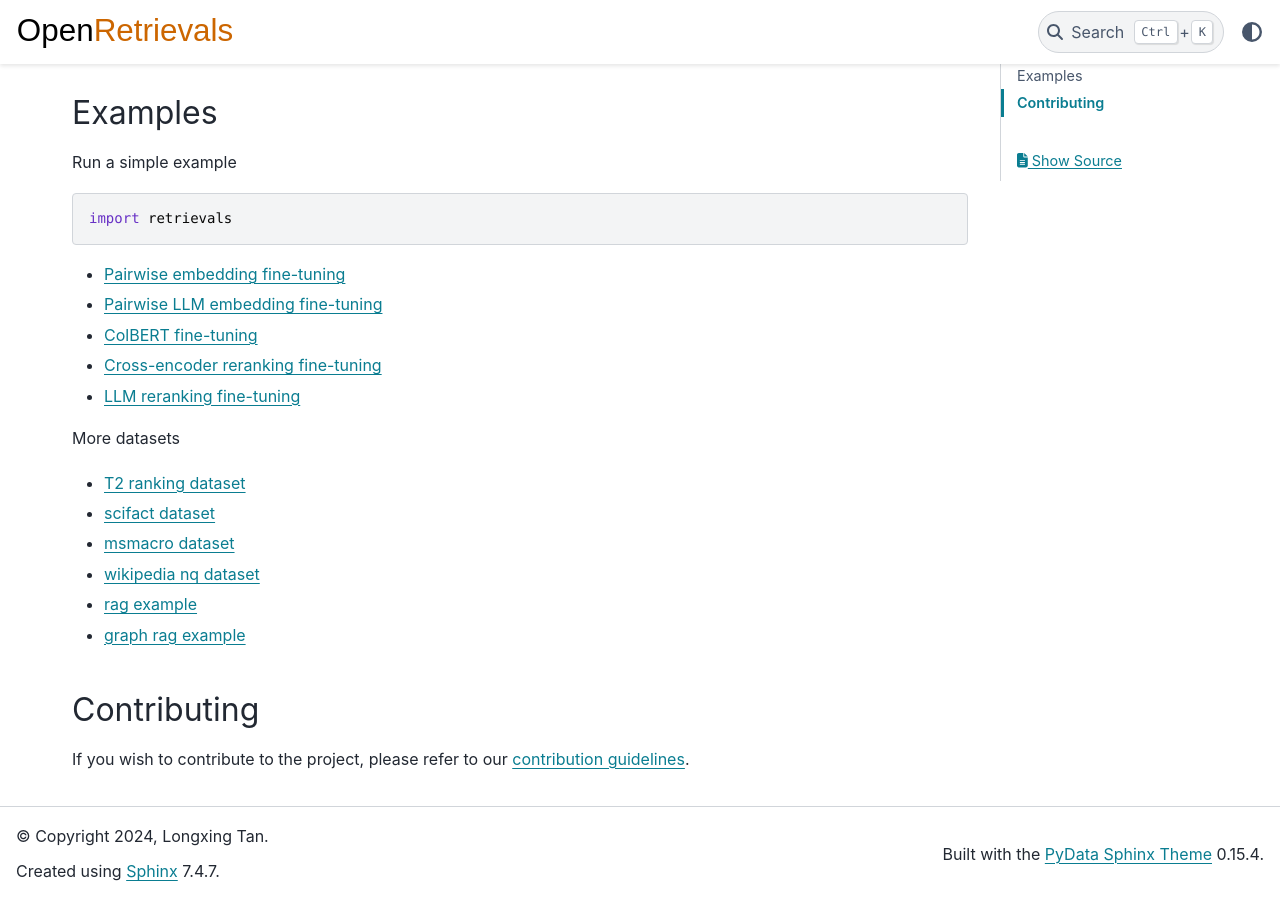
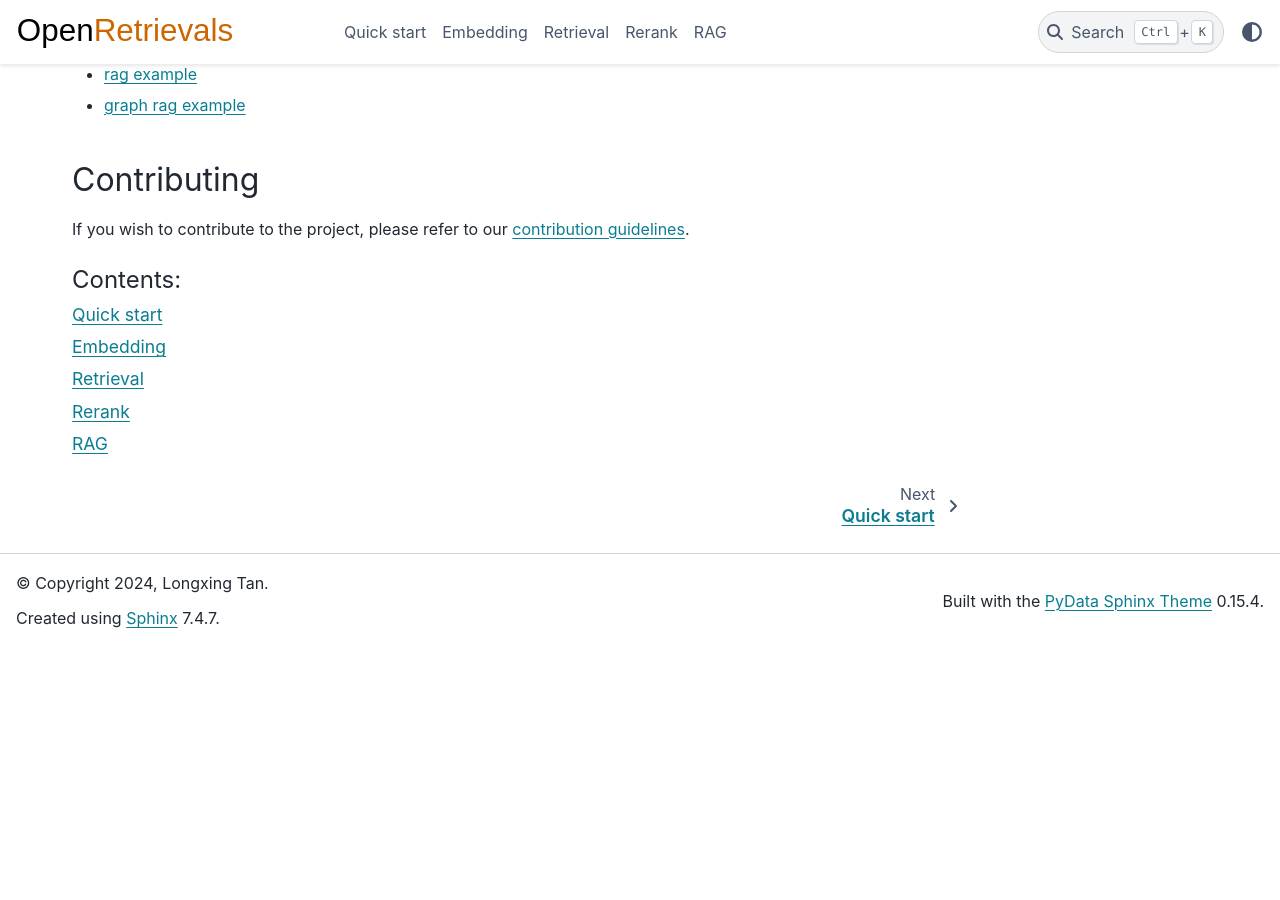
Before and after one commit to LongxingTan/open-retrievals, a Sphinx documentation site: the page built from docs/source/index.rst, in a window 1280 px wide and 900 px high, scrolled down 1212 px. Built offline with Sphinx 7.4.7 and the PyData theme 0.15.4, drawn with Linux system fonts in a browser that asks for light colours; after the commit the page ends 1859 px from its top, so only the background shows below that.

Commit message:
docs: update

```diff
--- a/docs/source/embed.rst
+++ b/docs/source/embed.rst
@@ -1,5 +1,5 @@
 Embedding
-==============================
+======================================
 
 .. _embed:
 
@@ -110,7 +108,7 @@ List wise
 ~~~~~~~~~~~~~~
 
 Training skills
----------------------
+-----------------------------------
 
 multiple gpus
 
--- a/docs/source/index.rst
+++ b/docs/source/index.rst
@@ -67,3 +63,14 @@ Contributing
 ---------------------
 
 If you wish to contribute to the project, please refer to our `contribution guidelines <https://github.com/LongxingTan/Time-series-prediction/blob/master/CONTRIBUTING.md>`_.
+
+
+.. toctree::
+   :maxdepth: 1
+   :caption: Contents:
+
+   quick-start
+   embed.rst
+   retrieval.rst
+   rerank.rst
+   rag.rst
--- a/docs/source/rerank.rst
+++ b/docs/source/rerank.rst
@@ -1,5 +1,5 @@
 Rerank
-============
+===============================
 
 .. _rerank:
 
--- a/docs/source/retrieval.rst
+++ b/docs/source/retrieval.rst
@@ -1,8 +1,11 @@
 Retrieval
-========================
+============================
+
+.. _retrieval:
 
 Pipeline
--------------------
+----------------------------
+
 generate data -> train -> eval
 
 pretrained encoding -> build hard negative -> train -> eval -> indexing -> retrieval
@@ -34,3 +31,9 @@ BM25 retrieval
 
 Elastic search retrieval
 ----------------------------
+
+
+Ensemble retrieval
+--------------------------
+
+we can use `RRF_fusion` to ensemble multiple retrievals to improve the retrieval performance.
```
Also changed, not shown: other parts of docs/source/embed.rst (+0 -2 lines), other parts of docs/source/index.rst (+0 -4 lines), other parts of docs/source/retrieval.rst (+0 -6 lines), README.md (+1 -1 lines), README_zh-CN.md (+8 -8 lines).
